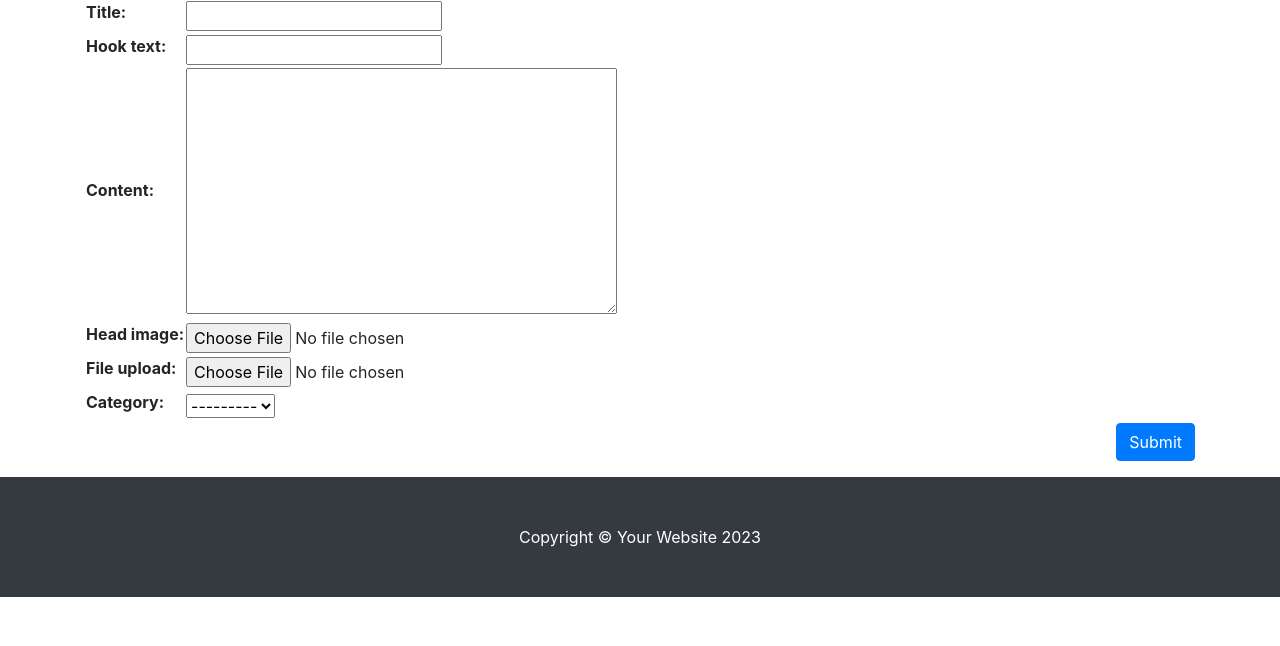
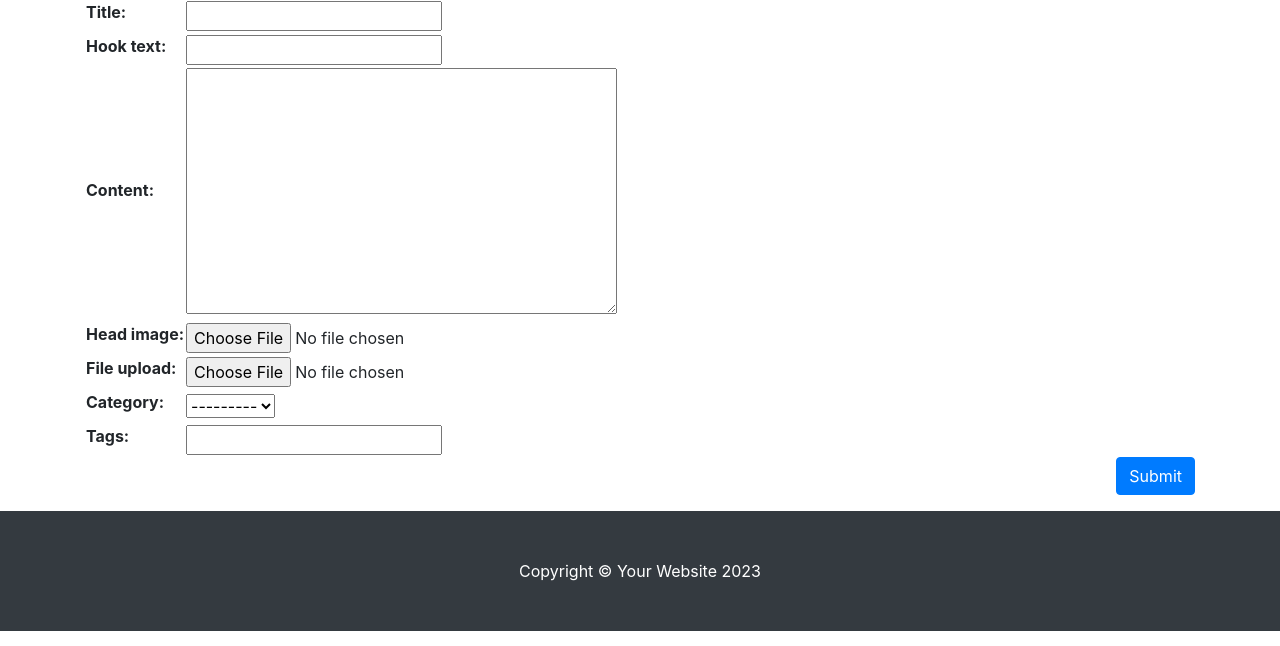
Before and after one commit to pyeel/Django-Blog, a Django app: page /blog/create_post/ in a window 1280 px wide. Shown: the part 154-800 px from the top of the page. Run offline with Django 4.2, Linux system fonts and the light colour scheme; a user stored in the database is signed in; data comes from the database, SQL or seed files in the repository; both versions use the stored data as it was after the commit; some libraries are stand-ins or nearby versions.

Commit message:
포스트를 작성할 때 텍스트로 태그 지정하기

```diff
--- a/blog/templates/blog/post_form.html
+++ b/blog/templates/blog/post_form.html
@@ -12,6 +12,14 @@
         <!-- 장고에서 폼을 이용할 때는 {% csrf_token %}을 <form>태그 안에 넣어야 함. -->
         <table>
             {{ form }}
+            <tr>
+                <th>
+                    <label for="id_tags">Tags:</label>
+                </th>
+                <td>
+                    <input type="text" name="tags_str" id="id_tags_str">
+                </td>
+            </tr>
         </table>
         <button type="submit" class="btn btn-primary float-right">Submit</button>
     </form>
--- a/blog/views.py
+++ b/blog/views.py
@@ -3,6 +3,7 @@ from django.views.generic import ListView, DetailView, CreateView, UpdateView
 from django.contrib.auth.mixins import LoginRequiredMixin, UserPassesTestMixin
 from .models import Post, Category, Tag
 from django.core.exceptions import PermissionDenied
+from django.utils.text import slugify
 
 # Create your views here.
 class PostList(ListView): # ListView 클래스를 상속해서 PostList 클래스 생성
@@ -96,9 +97,27 @@ class PostCreate(LoginRequiredMixin, UserPassesTestMixin, CreateView):
             # 로그인한 사용자가 superuser 또는 staff 인지 확인
             form.instance.author = current_user
             # form.instance.author = curret_user -> 현재 로그인한 사용자를 Post 모델의 author 필드에 저장
-            return super(PostCreate, self).form_valid(form)
-            # super(PostCreate, self).form_valid(form)
-            # -> PostCreate 클래스의 부모 클래스인 CreateView 클래스의 form_valid() 메서드를 호출
+            response = super(PostCreate, self).form_valid(form)
+            # super(PostCreate, self).form_valid(form) -> PostCreate 클래스의 부모 클래스인 CreateView 클래스의 form_valid() 메서드를 호출
+            # 태그와 관련된 작업을 하기 전에 CReateView의 form_valid() 결과값을 response 변수에 임시로 저장
+            tags_str = self.request.POST.get('tags_str') #Post 방식으로 전달된 정보중 name='tags_str'인 input 값을 tags_str 변수에 저장
+            if tags_str:
+                tags_str = tags_str.strip() # tags_str 변수의 앞뒤 공백을 제거
+
+                tags_str = tags_str.replace(',', ';') # tags_str 변수의 쉼표를 세미콜론으로 변경
+                tags_list = tags_str.split(';') # 세미콜론을 기준으로 문자열을 분리해서 리스트로 만듦
+
+                for t in tags_list:
+                    t = t.strip() # 리스트의 각 요소의 앞뒤 공백을 제거
+                    tag, is_tag_created = Tag.objects.get_or_create(name=t)
+                    # Tag.objects.get_or_create(name=t) -> Tag 모델에서 name 필드의 값이 t인 레코드를 가져오거나 없으면 새로 생성
+                    # get_or_create() 메서드는 튜플을 반환하므로 tag와 is_tag_created 변수에 각각 저장
+                    if is_tag_created:
+                        tag.slug = slugify(t, allow_unicode=True)
+                        # slugify() 함수를 사용해서 태그의 이름을 슬러그로 변환, allow_unicode=True -> 한글을 포함한 유니코드 문자를 허용
+                        tag.save() # 슬러그를 저장
+                    self.object.tags.add(tag) # Post 모델의 tags 필드에 태그를 추가, self.object는 이번에 새로 만든 포스트를 의미
+            return response # 작업이 끝나면 response 변수에 담아두었던 CreateVuew의 form_valid() 결과값을 반환
         else:
             return redirect('/blog/')
             # 로그인하지 않은 사용자는 포스트를 작성할 수 없도록 blog/로 리다이렉트
```
Also changed, not shown: blog/tests.py (+18 -1 lines), db.sqlite3.
